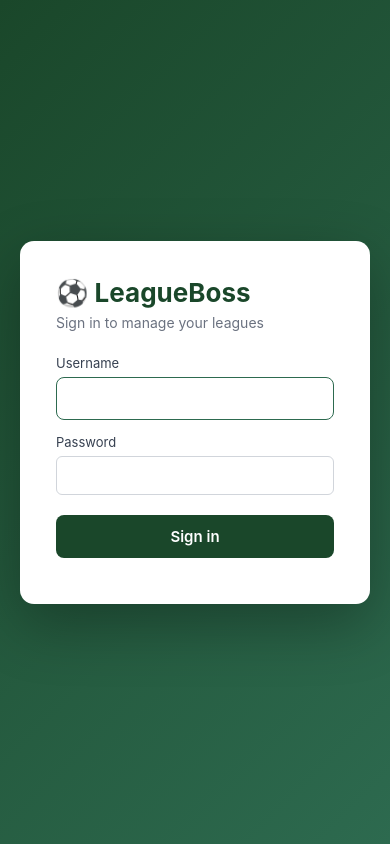
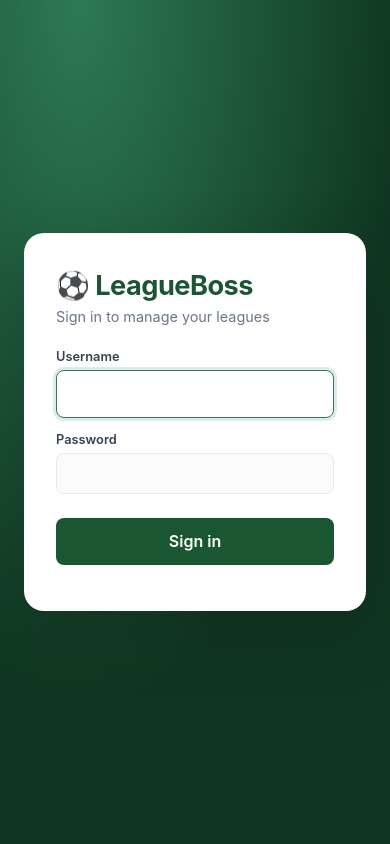
Before and after one commit to kurisanimbhalati-design/leagueboss, a Flask app: page / in a window 390 px wide. Run offline with Flask 3, Linux system fonts and the light colour scheme.

Commit message:
Redesign app visuals — same functionality, better mobile feel
Rewrote the CSS design system (colors, spacing, cards, shadows,
typography) without touching any JS, IDs, or onclick handlers, so
every feature works exactly as before. Highlights:

- Refined green palette with consistent radius/shadow/spacing tokens.
- Sticky app header; nav tabs become a fixed, icon-style bottom tab
  bar on mobile widths (700px and under), like a native iOS app.
- Respect iPhone safe areas (notch/home indicator) via env().
- Softer cards, buttons, inputs with proper focus states.
- Removed a sticky-table-header rule that wasn't contained by a
  scroll parent and would have rendered incorrectly.

Co-Authored-By: Claude Sonnet 5 <noreply@anthropic.com>
Claude-Session: https://claude.ai/code/session_01Y2AFbZreMGCFEoEU6hb3YU

```diff
--- a/templates/index.html
+++ b/templates/index.html
@@ -6,213 +6,247 @@
 <title>LeagueBoss — Multi-League Manager</title>
 <script src="https://cdn.jsdelivr.net/npm/chart.js@4.4.0/dist/chart.umd.min.js"></script>
 <style>
+:root {
+  --brand:#1a5632;
+  --brand-dark:#0f3620;
+  --brand-light:#2d7a54;
+  --accent:#d4a017;
+  --bg:#f2f5f3;
+  --surface:#ffffff;
+  --ink:#131b16;
+  --muted:#6b7686;
+  --border:#e7ebe8;
+  --danger:#dc2626;
+  --danger-bg:#fee2e2;
+  --success:#16a34a;
+  --radius-sm:8px;
+  --radius-md:14px;
+  --radius-lg:20px;
+  --shadow-sm:0 1px 2px rgba(19,27,22,.06), 0 1px 1px rgba(19,27,22,.04);
+  --shadow-md:0 8px 24px rgba(19,27,22,.08);
+  --shadow-lg:0 24px 60px rgba(19,27,22,.28);
+  --safe-b: env(safe-area-inset-bottom, 0px);
+  --safe-t: env(safe-area-inset-top, 0px);
+}
 * { box-sizing: border-box; margin: 0; padding: 0; }
 body {
-  font-family: -apple-system, BlinkMacSystemFont, "Segoe UI", Roboto, sans-serif;
-  background: #f1f5f4;
-  color: #1a202c;
+  font-family: -apple-system, BlinkMacSystemFont, "SF Pro Text", "Segoe UI", Roboto, sans-serif;
+  background: var(--bg);
+  color: var(--ink);
   min-height: 100vh;
+  -webkit-font-smoothing: antialiased;
 }
 .hidden { display: none !important; }
 
 /* ─── LOGIN ─── */
 .login-wrap {
   display:flex; align-items:center; justify-content:center;
-  min-height:100vh; padding:20px;
-  background: linear-gradient(135deg,#1a472a,#2d6a4f);
+  min-height:100vh; padding:24px;
+  background: radial-gradient(120% 120% at 20% 0%, var(--brand-light) 0%, var(--brand-dark) 70%);
 }
 .login-card {
-  background:white; padding:36px; border-radius:14px;
-  box-shadow:0 20px 60px rgba(0,0,0,0.3);
+  background:var(--surface); padding:2.25rem 2rem; border-radius:var(--radius-lg);
+  box-shadow:var(--shadow-lg);
   width:100%; max-width:380px;
 }
-.login-card h1 { color:#1a472a; margin-bottom:6px; font-size:26px; }
-.login-card p.muted { color:#6b7280; margin-bottom:24px; font-size:14px; }
-.login-card label { font-size:13px; color:#374151; display:block; margin-bottom:6px; margin-top:14px; }
+.login-card h1 { color:var(--brand); margin-bottom:6px; font-size:1.7rem; letter-spacing:-0.02em; }
+.login-card p.muted { color:var(--muted); margin-bottom:1.5rem; font-size:0.9rem; }
+.login-card label { font-size:0.8rem; font-weight:600; color:#374151; display:block; margin-bottom:6px; margin-top:14px; }
 .login-card input {
-  width:100%; padding:11px 14px; font-size:15px;
-  border:1px solid #d1d5db; border-radius:8px;
-}
-.login-card input:focus { outline:none; border-color:#2d6a4f; }
+  width:100%; padding:0.8rem 0.9rem; font-size:16px;
+  border:1.5px solid var(--border); border-radius:var(--radius-sm);
+  background:#fafbfa; transition:border-color .15s, box-shadow .15s;
+}
+.login-card input:focus { outline:none; border-color:var(--brand-light); box-shadow:0 0 0 3px rgba(45,122,84,.15); background:white; }
 .login-card button {
-  width:100%; padding:12px; margin-top:20px;
-  background:#1a472a; color:white; border:none; border-radius:8px;
-  font-size:15px; font-weight:600; cursor:pointer;
-}
-.login-card button:hover { background:#2d6a4f; }
-.login-error { color:#dc2626; font-size:13px; margin-top:10px; }
+  width:100%; padding:0.85rem; margin-top:1.5rem;
+  background:var(--brand); color:white; border:none; border-radius:var(--radius-sm);
+  font-size:1rem; font-weight:600; cursor:pointer; transition:background .15s, transform .1s;
+}
+.login-card button:hover { background:var(--brand-light); }
+.login-card button:active { transform:scale(0.98); }
+.login-error { color:var(--danger); font-size:0.85rem; margin-top:10px; }
 
 /* ─── APP SHELL ─── */
 header.topbar {
-  background:#1a472a; color:white;
-  padding:14px 22px; display:flex; align-items:center; gap:18px;
+  background:var(--brand); color:white;
+  padding:calc(0.7rem + var(--safe-t)) 1.25rem 0.7rem; display:flex; align-items:center; gap:1rem;
   flex-wrap:wrap;
-}
-header.topbar h1 { font-size:18px; flex-shrink:0; }
+  position:sticky; top:0; z-index:80;
+  box-shadow:var(--shadow-sm);
+}
+header.topbar h1 { font-size:1.05rem; font-weight:700; letter-spacing:-0.01em; flex-shrink:0; }
 header.topbar .league-picker {
-  background:rgba(255,255,255,0.15); color:white; border:none;
-  padding:8px 12px; border-radius:6px; font-size:14px; min-width:200px;
-}
-header.topbar .league-picker option { color:#1a202c; }
+  background:rgba(255,255,255,0.16); color:white; border:none;
+  padding:0.55rem 0.75rem; border-radius:var(--radius-sm); font-size:0.9rem; min-width:200px;
+  font-weight:500;
+}
+header.topbar .league-picker option { color:var(--ink); }
 header.topbar .spacer { flex:1; }
 header.topbar .user-chip {
-  background:rgba(255,255,255,0.15); padding:6px 12px;
-  border-radius:20px; font-size:13px;
+  background:rgba(255,255,255,0.16); padding:0.4rem 0.8rem;
+  border-radius:999px; font-size:0.8rem; font-weight:500;
 }
 header.topbar button.icon-btn {
-  background:rgba(255,255,255,0.15); color:white; border:none;
-  padding:8px 14px; border-radius:6px; cursor:pointer; font-size:13px;
-}
-header.topbar button.icon-btn:hover { background:rgba(255,255,255,0.25); }
+  background:rgba(255,255,255,0.16); color:white; border:none;
+  padding:0.55rem 0.9rem; border-radius:var(--radius-sm); cursor:pointer; font-size:0.85rem;
+  font-weight:500; transition:background .15s;
+}
+header.topbar button.icon-btn:hover { background:rgba(255,255,255,0.28); }
 
 nav.tabs {
-  background:white; border-bottom:1px solid #e5e7eb;
-  padding:0 22px; display:flex; gap:4px; overflow-x:auto;
-}
+  background:var(--surface); border-bottom:1px solid var(--border);
+  padding:0 1.25rem; display:flex; gap:2px; overflow-x:auto;
+  scrollbar-width:none;
+}
+nav.tabs::-webkit-scrollbar { display:none; }
 nav.tabs button {
-  background:none; border:none; padding:14px 18px;
-  font-size:14px; font-weight:500; color:#4b5563;
+  background:none; border:none; padding:0.9rem 1.1rem;
+  font-size:0.9rem; font-weight:500; color:var(--muted);
   cursor:pointer; border-bottom:3px solid transparent;
-  white-space:nowrap;
-}
-nav.tabs button.active { color:#1a472a; border-bottom-color:#1a472a; }
-nav.tabs button:hover:not(.active) { color:#1a472a; }
+  white-space:nowrap; transition:color .15s;
+}
+nav.tabs button.active { color:var(--brand); border-bottom-color:var(--brand); font-weight:600; }
+nav.tabs button:hover:not(.active) { color:var(--brand-dark); }
 
 main {
-  padding:22px; max-width:1300px; margin:0 auto;
+  padding:1.4rem; max-width:1300px; margin:0 auto;
 }
 
 .empty-state {
-  text-align:center; padding:60px 20px; color:#6b7280;
+  text-align:center; padding:60px 20px; color:var(--muted);
 }
 .empty-state h2 { color:#374151; margin-bottom:8px; }
 
 /* ─── CARDS / TABLES ─── */
 .card {
-  background:white; border-radius:10px;
-  box-shadow:0 1px 3px rgba(0,0,0,0.05);
-  padding:20px; margin-bottom:18px;
-}
-.card h2 { font-size:16px; color:#1a472a; margin-bottom:14px; }
-.card h3 { font-size:14px; color:#374151; margin:12px 0 8px; }
-.row { display:flex; gap:10px; flex-wrap:wrap; align-items:center; }
+  background:var(--surface); border-radius:var(--radius-md);
+  box-shadow:var(--shadow-sm);
+  padding:1.25rem; margin-bottom:1.1rem;
+  border:1px solid var(--border);
+}
+.card h2 { font-size:1rem; font-weight:700; color:var(--brand); margin-bottom:1rem; letter-spacing:-0.01em; }
+.card h3 { font-size:0.9rem; color:#374151; margin:12px 0 8px; }
+.row { display:flex; gap:0.6rem; flex-wrap:wrap; align-items:center; }
 .row > * { flex-shrink:0; }
 input, select, button {
-  font-family:inherit; font-size:14px;
+  font-family:inherit; font-size:0.9rem;
 }
 input[type=text], input[type=date], input[type=number], input[type=password], select {
-  padding:9px 11px; border:1px solid #d1d5db; border-radius:6px;
-  background:white;
-}
-input:focus, select:focus { outline:none; border-color:#2d6a4f; }
+  padding:0.6rem 0.7rem; border:1.5px solid var(--border); border-radius:var(--radius-sm);
+  background:#fafbfa; transition:border-color .15s, box-shadow .15s;
+}
+input:focus, select:focus { outline:none; border-color:var(--brand-light); box-shadow:0 0 0 3px rgba(45,122,84,.12); background:white; }
 button.primary {
-  background:#1a472a; color:white; border:none; padding:9px 16px;
-  border-radius:6px; cursor:pointer; font-weight:500;
-}
-button.primary:hover { background:#2d6a4f; }
+  background:var(--brand); color:white; border:none; padding:0.6rem 1.1rem;
+  border-radius:var(--radius-sm); cursor:pointer; font-weight:600; transition:background .15s, transform .1s;
+}
+button.primary:hover { background:var(--brand-light); }
+button.primary:active { transform:scale(0.97); }
 button.secondary {
-  background:#e5e7eb; color:#1f2937; border:none; padding:9px 16px;
-  border-radius:6px; cursor:pointer; font-weight:500;
-}
-button.secondary:hover { background:#d1d5db; }
+  background:#eef1ef; color:#1f2937; border:none; padding:0.6rem 1.1rem;
+  border-radius:var(--radius-sm); cursor:pointer; font-weight:600;
+}
+button.secondary:hover { background:#dfe4e0; }
 button.danger {
-  background:#fee2e2; color:#b91c1c; border:none; padding:6px 10px;
-  border-radius:5px; cursor:pointer; font-size:12px; font-weight:500;
+  background:var(--danger-bg); color:#b91c1c; border:none; padding:0.4rem 0.7rem;
+  border-radius:var(--radius-sm); cursor:pointer; font-size:0.78rem; font-weight:600;
 }
 button.danger:hover { background:#fecaca; }
 button.mini {
-  background:#dcfce7; color:#1a472a; border:none; padding:6px 10px;
-  border-radius:5px; cursor:pointer; font-size:12px; font-weight:500;
-}
-button.mini:hover { background:#bbf7d0; }
+  background:#e2f5e9; color:var(--brand); border:none; padding:0.4rem 0.7rem;
+  border-radius:var(--radius-sm); cursor:pointer; font-size:0.78rem; font-weight:600;
+}
+button.mini:hover { background:#c8ecd7; }
 
 table { width:100%; border-collapse:collapse; }
-th, td { padding:9px 10px; text-align:left; border-bottom:1px solid #e5e7eb; font-size:14px; }
-th { background:#f9fafb; color:#374151; font-weight:600; font-size:12px; text-transform:uppercase; }
-tr:hover td { background:#f9fafb; }
-table a { color:#1a472a; text-decoration:none; font-weight:500; }
-table a:hover { text-decoration:underline; color:#2d6a4f; }
+th, td { padding:0.65rem 0.65rem; text-align:left; border-bottom:1px solid var(--border); font-size:0.88rem; }
+th { background:#f7f9f7; color:#374151; font-weight:700; font-size:0.7rem; letter-spacing:0.04em; text-transform:uppercase; }
+tr:hover td { background:#f7faf8; }
+table a { color:var(--brand); text-decoration:none; font-weight:600; }
+table a:hover { text-decoration:underline; color:var(--brand-light); }
 td.num, th.num { text-align:center; }
-td.pts { font-weight:700; color:#1a472a; }
+td.pts { font-weight:800; color:var(--brand); }
 .form-badge {
   display:inline-block; width:20px; height:20px; border-radius:50%;
   text-align:center; line-height:20px; color:white; font-size:11px;
   font-weight:700; margin-right:2px;
 }
-.form-W { background:#16a34a; }
+.form-W { background:var(--success); }
 .form-D { background:#94a3b8; }
-.form-L { background:#dc2626; }
+.form-L { background:var(--danger); }
 
 /* ─── DASHBOARD ─── */
 .stat-grid {
-  display:grid; gap:14px; margin-bottom:18px;
+  display:grid; gap:0.85rem; margin-bottom:1.1rem;
   grid-template-columns:repeat(auto-fit, minmax(160px, 1fr));
 }
 .stat-card {
-  background:white; padding:18px; border-radius:10px;
-  border-left:4px solid #1a472a;
-}
-.stat-card .label { font-size:12px; color:#6b7280; text-transform:uppercase; letter-spacing:0.5px; }
-.stat-card .value { font-size:28px; font-weight:700; color:#1a472a; margin-top:4px; }
-.stat-card .sub { font-size:12px; color:#6b7280; margin-top:4px; }
+  background:var(--surface); padding:1.1rem; border-radius:var(--radius-md);
+  border:1px solid var(--border); border-left:4px solid var(--brand);
+  box-shadow:var(--shadow-sm);
+}
+.stat-card .label { font-size:0.72rem; color:var(--muted); font-weight:600; text-transform:uppercase; letter-spacing:0.05em; }
+.stat-card .value { font-size:1.7rem; font-weight:800; color:var(--brand); margin-top:4px; letter-spacing:-0.02em; }
+.stat-card .sub { font-size:0.75rem; color:var(--muted); margin-top:4px; }
 
 .chart-grid {
-  display:grid; gap:18px;
+  display:grid; gap:1rem;
   grid-template-columns:repeat(auto-fit, minmax(380px, 1fr));
 }
-.chart-card { background:white; border-radius:10px; padding:18px;
-  box-shadow:0 1px 3px rgba(0,0,0,0.05); }
-.chart-card h2 { font-size:14px; color:#1a472a; margin-bottom:14px; }
+.chart-card { background:var(--surface); border-radius:var(--radius-md); padding:1.1rem;
+  box-shadow:var(--shadow-sm); border:1px solid var(--border); }
+.chart-card h2 { font-size:0.88rem; font-weight:700; color:var(--brand); margin-bottom:0.9rem; }
 .chart-card .canvas-wrap { height:280px; position:relative; }
 
 /* ─── DROPDOWN ─── */
 .dropdown { position:relative; display:inline-block; }
 .dropdown-menu {
-  position:absolute; right:0; top:100%; margin-top:4px;
-  background:white; border-radius:8px;
-  box-shadow:0 10px 25px rgba(0,0,0,0.15);
+  position:absolute; right:0; top:100%; margin-top:6px;
+  background:var(--surface); border-radius:var(--radius-md);
+  box-shadow:var(--shadow-lg);
   min-width:240px; z-index:50; padding:6px 0;
-  border:1px solid #e5e7eb;
+  border:1px solid var(--border);
 }
 .dropdown-menu button {
   display:block; width:100%; text-align:left;
-  background:none; border:none; padding:9px 16px;
-  font-size:14px; color:#374151; cursor:pointer;
-}
-.dropdown-menu button:hover { background:#f0fdf4; color:#1a472a; }
+  background:none; border:none; padding:0.6rem 1rem;
+  font-size:0.88rem; color:#374151; cursor:pointer;
+}
+.dropdown-menu button:hover { background:#f0fdf4; color:var(--brand); }
 .dropdown-menu .group-label {
-  padding:8px 16px 4px; font-size:11px; color:#9ca3af;
-  text-transform:uppercase; font-weight:600;
-}
-.dropdown-menu hr { border:none; border-top:1px solid #e5e7eb; margin:4px 0; }
+  padding:0.5rem 1rem 0.25rem; font-size:0.68rem; color:#9ca3af;
+  text-transform:uppercase; font-weight:700; letter-spacing:0.04em;
+}
+.dropdown-menu hr { border:none; border-top:1px solid var(--border); margin:4px 0; }
 
 /* ─── TOAST ─── */
 .toast {
-  position:fixed; bottom:20px; right:20px; z-index:1000;
-  background:#1a472a; color:white; padding:12px 18px;
-  border-radius:8px; box-shadow:0 6px 20px rgba(0,0,0,0.2);
+  position:fixed; bottom:calc(20px + var(--safe-b)); right:20px; z-index:1000;
+  background:var(--brand-dark); color:white; padding:0.8rem 1.1rem;
+  border-radius:var(--radius-sm); box-shadow:var(--shadow-lg);
   opacity:0; transform:translateY(10px); transition:all .25s;
-  max-width:340px;
+  max-width:340px; font-size:0.88rem;
 }
 .toast.show { opacity:1; transform:translateY(0); }
-.toast.error { background:#dc2626; }
+.toast.error { background:var(--danger); }
 
 /* ─── EDIT RESULT MODAL ─── */
 .modal-backdrop {
-  position:fixed; inset:0; background:rgba(0,0,0,0.5);
+  position:fixed; inset:0; background:rgba(15,23,20,0.55);
   display:flex; align-items:center; justify-content:center; z-index:100;
-  padding:20px;
+  padding:20px; backdrop-filter:blur(2px);
 }
 .modal {
-  background:white; border-radius:12px; padding:24px;
+  background:var(--surface); border-radius:var(--radius-lg); padding:1.5rem;
   width:100%; max-width:440px;
-  box-shadow:0 30px 60px rgba(0,0,0,0.3);
-}
-.modal h2 { color:#1a472a; margin-bottom:16px; }
-.modal label { display:block; font-size:13px; color:#374151; margin-top:12px; margin-bottom:5px; }
+  box-shadow:var(--shadow-lg);
+}
+.modal h2 { font-size:1.05rem; color:var(--brand); margin-bottom:1rem; }
+.modal label { display:block; font-size:0.8rem; font-weight:600; color:#374151; margin-top:0.75rem; margin-bottom:5px; }
 .modal input, .modal select { width:100%; }
 .modal .modal-actions {
-  display:flex; gap:10px; justify-content:flex-end; margin-top:22px;
+  display:flex; gap:10px; justify-content:flex-end; margin-top:1.4rem;
 }
 
 /* Any panel that gets a wide table injected into it scrolls horizontally
```
Also changed, not shown: other parts of templates/index.html (+26 -13 lines).
